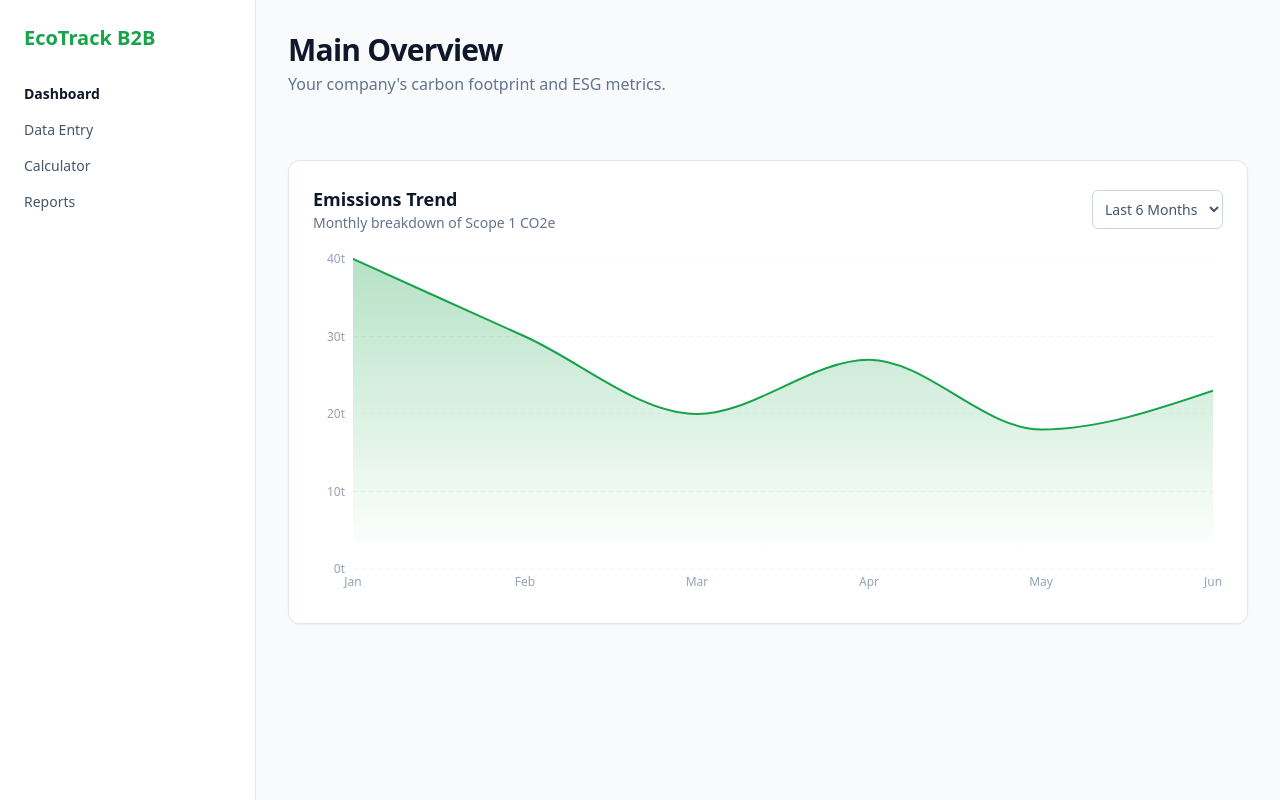
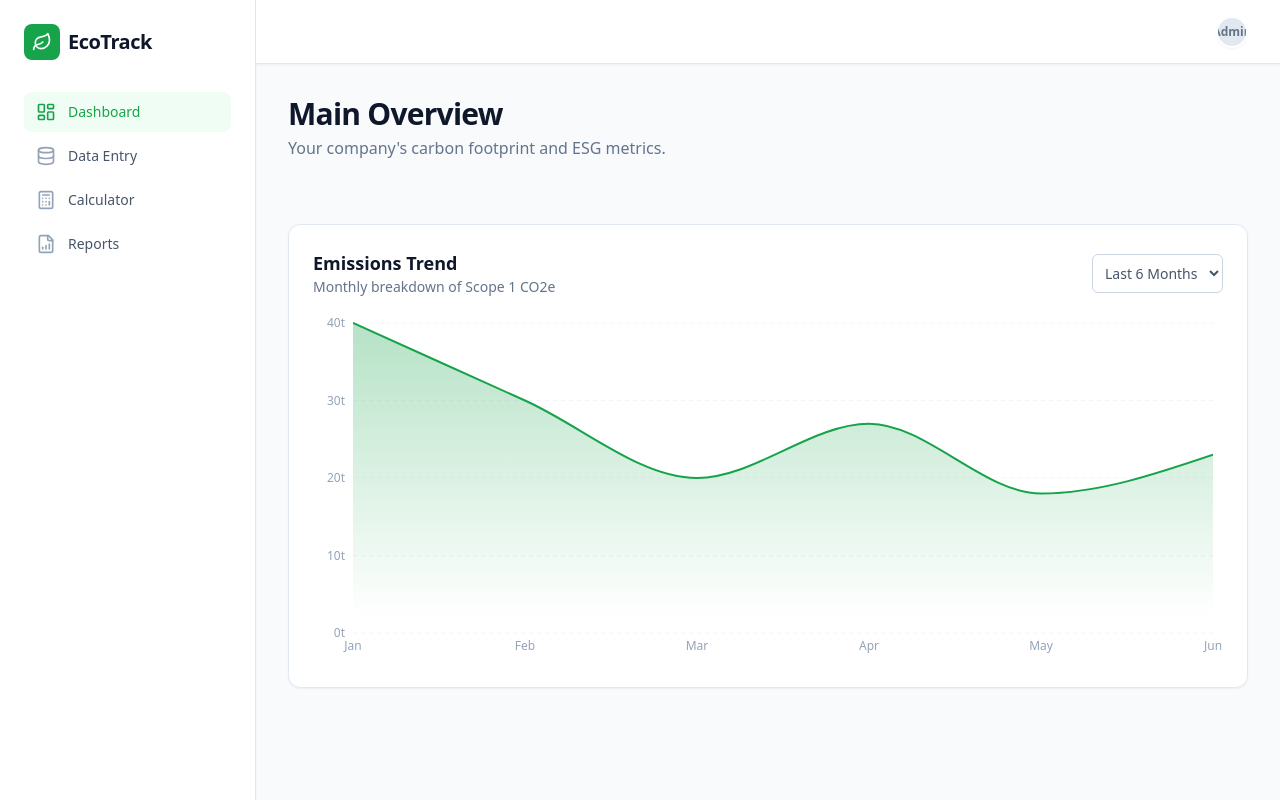
Before and after one commit to Naruto7H/EGSTRACKER, a Next.js app: page / in a window 1280 px wide. Built offline with nearby package versions, Linux system fonts and the light colour scheme.

Commit message:
Refactor RootLayout to include Sidebar and update title
Updated layout to include Sidebar component and modified metadata.

```diff
--- a/src/app/layout.tsx
+++ b/src/app/layout.tsx
@@ -1,32 +1,31 @@
 import type { Metadata } from "next";
-import "./globals.css"; // Ensure you create this file with basic Tailwind directives
+import "./globals.css";
+import Sidebar from "@/components/layout/Sidebar";
 
 export const metadata: Metadata = {
-  title: "ESG Footprint Tracker",
+  title: "EcoTrack | ESG Dashboard Template",
   description: "B2B Environmental Impact Dashboard",
 };
 
 export default function RootLayout({
   children,
-}: Readonly<{
-  children: React.ReactNode;
-}>) {
+}: Readonly<{ children: React.ReactNode }>) {
   return (
     <html lang="en">
-      <body className="bg-slate-50 text-slate-900 min-h-screen flex">
-        {/* Placeholder for Sidebar Component */}
-        <aside className="w-64 bg-white border-r hidden md:block p-6">
-          <h1 className="text-xl font-bold text-primary">EcoTrack B2B</h1>
-          <nav className="mt-8 flex flex-col gap-4 text-sm text-slate-600">
-            <a href="#" className="font-semibold text-slate-900">Dashboard</a>
-            <a href="#">Data Entry</a>
-            <a href="#">Calculator</a>
-            <a href="#">Reports</a>
-          </nav>
-        </aside>
+      <body className="bg-slate-50 text-slate-900 min-h-screen flex antialiased">
+        <Sidebar />
 
-        <main className="flex-1 p-8">
-          {children}
+        <main className="flex-1 flex flex-col">
+          {/* Top Navbar Placeholder */}
+          <header className="h-16 bg-white border-b flex items-center justify-end px-8 shadow-sm">
+            <div className="h-8 w-8 rounded-full bg-slate-200 border-2 border-white shadow-sm overflow-hidden flex items-center justify-center">
+              <span className="text-xs font-bold text-slate-500">Admin</span>
+            </div>
+          </header>
+
+          <div className="p-8 max-w-7xl mx-auto w-full">
+            {children}
+          </div>
         </main>
       </body>
     </html>
```
